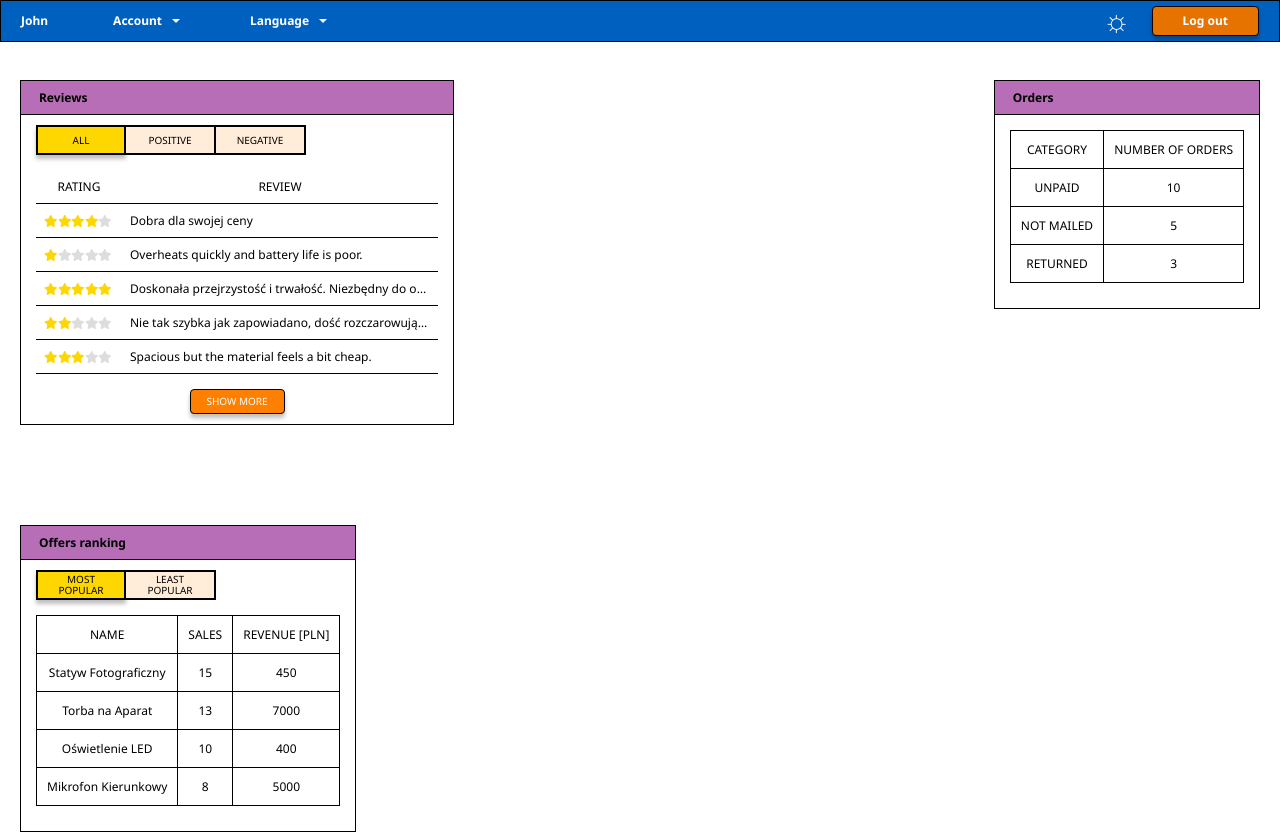
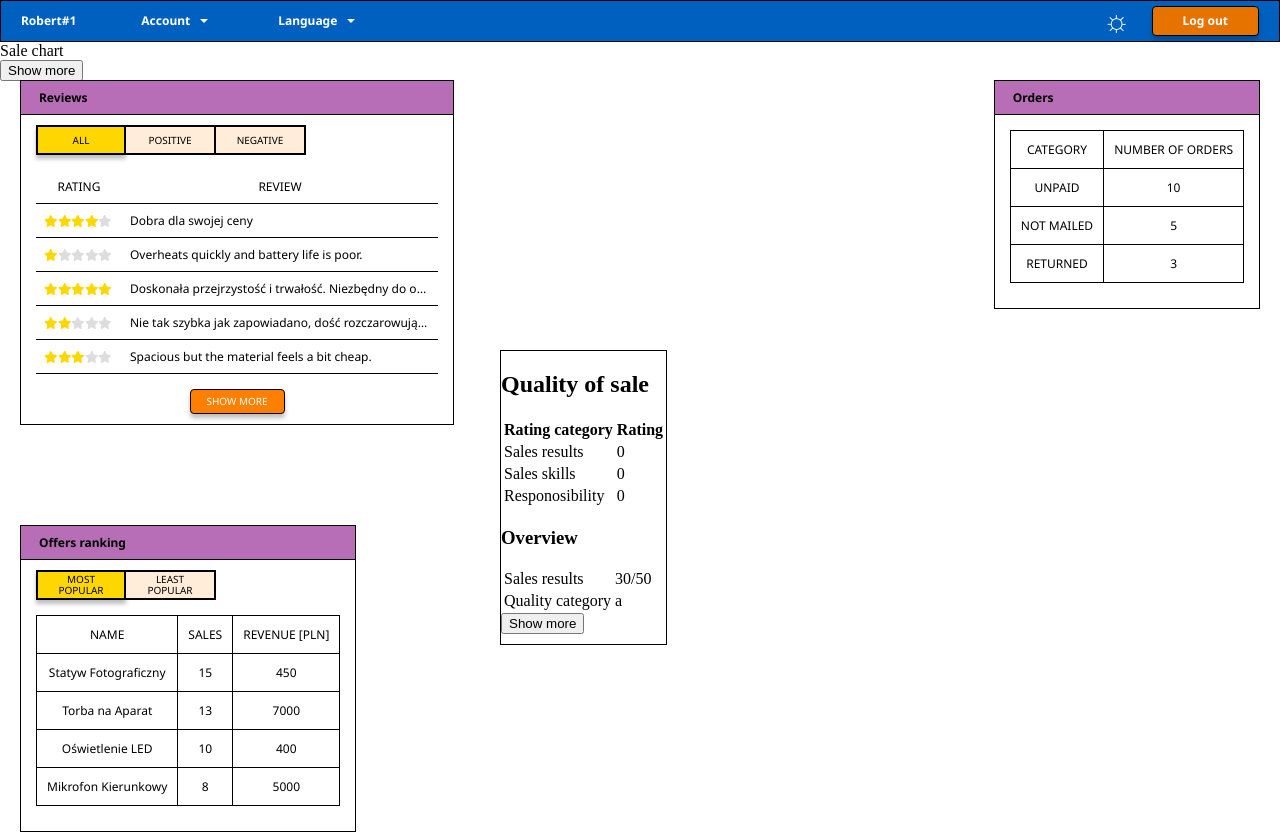
Before and after one commit to PetrashU/Dashboard, a React (Create React App) app in the folder seller-dashboard-app/: page / in a window 1280 px wide. Both pictures are taken after typing "Sample", "Sample123" into the empty fields and a click on the button "ZALOGUJ". Built offline with nearby package versions, Linux system fonts and the light colour scheme.

Commit message:
Translating salesChartWidg and saleQualityWidg

```diff
--- a/seller-dashboard-app/package.json
+++ b/seller-dashboard-app/package.json
@@ -3,6 +3,8 @@
   "version": "0.1.0",
   "private": true,
   "dependencies": {
+    "@fortawesome/free-solid-svg-icons": "^6.5.1",
+    "@fortawesome/react-fontawesome": "^0.2.0",
     "@reduxjs/toolkit": "^2.0.1",
     "@testing-library/jest-dom": "^5.17.0",
     "@testing-library/react": "^13.4.0",
@@ -11,6 +13,7 @@
     "@types/node": "^16.18.68",
     "@types/react": "^18.2.43",
     "@types/react-dom": "^18.2.17",
+    "fortawesome": "^0.0.1-security",
     "react": "^18.2.0",
     "react-dom": "^18.2.0",
     "react-redux": "^9.0.4",
--- a/seller-dashboard-app/src/component/navbar/Navbar.tsx
+++ b/seller-dashboard-app/src/component/navbar/Navbar.tsx
@@ -45,7 +45,7 @@ const Navbar = () => {
         dispatch(changeLanguage(newlanguage));
     }
     const handleAccountChange = () => {
-
+        // dispatch(changeAcc({ onSele }))
     }
 
     return (
--- a/seller-dashboard-app/src/component/widget/SaleQualityWidg.tsx
+++ b/seller-dashboard-app/src/component/widget/SaleQualityWidg.tsx
@@ -1,8 +1,54 @@
 import React from 'react'
+import { useSelector } from 'react-redux'
+import { RootState } from '../../redux/store/store'
+import { translateUtil } from '../../util/translateUtil'
 
 const SaleQualityWidg = () => {
+  const language = useSelector((state : RootState) => {
+      return state.language.currentLanguage;
+  })
+  const data : any = translateUtil({ lang : language, wdg : "saleQualityWidg"})
+
   return (
-    <div>SaleQualityWidg</div>
+    <div className='sale-quality-wdg'>
+      <h2>{ data?.qualityOfSale }</h2>
+      <table>
+        <thead>
+          <tr>
+            <th>{  data?.ratingCategory }</th>
+            <th>{  data?.rating }</th>
+          </tr>
+        </thead>
+        <tbody>
+            <tr>
+              <td>{  data?.salesResults }</td>
+              <td>0</td>
+            </tr>
+            <tr>
+              <td>{  data?.salesSkills }</td>
+              <td>0</td>
+            </tr>
+            <tr>
+              <td>{  data?.responsibility }</td>
+              <td>0</td>
+            </tr>
+        </tbody>
+      </table>
+      <h3>{ data?.overview }</h3>
+      <table>
+        <tbody>
+          <tr>
+            <td>{ data?.salesResults }</td>
+            <td>30/50</td>
+          </tr>
+          <tr>
+            <td>{ data?.qualityCategory }</td>
+            <td>a</td>
+          </tr>
+        </tbody>
+      </table>
+      <button>{ data?.showMore } </button>
+    </div>
   )
 }
 
--- a/seller-dashboard-app/src/component/widget/SalesChartWidg.tsx
+++ b/seller-dashboard-app/src/component/widget/SalesChartWidg.tsx
@@ -1,8 +1,21 @@
 import React from 'react'
+import { useSelector } from 'react-redux'
+import { useSearchParams } from 'react-router-dom'
+import { RootState } from '../../redux/store/store'
+import { translateUtil } from '../../util/translateUtil'
 
 const SalesChartWidg = () => {
+  const languge = useSelector((state : RootState) => {
+      return state.language.currentLanguage
+  })
+  const data : any= translateUtil({ lang : languge , wdg : "salesChartWidg"})
   return (
-    <div>SalesChartWidg</div>
+    <div className='sales-chart-widg'>
+      <div className='widg-title'>
+        { data.saleChartTitle }
+      </div>
+      <button>{ data.showMore }</button>
+    </div>
   )
 }
 
--- a/seller-dashboard-app/src/component/widget/widgets.css
+++ b/seller-dashboard-app/src/component/widget/widgets.css
@@ -1,6 +1,7 @@
 .reviews-container,
 .offers-rank-widget,
-.orders-widget {
+.orders-widget,
+.sale-quality-wdg {
     position: absolute;
     border: 1px solid black;
     padding-bottom: 10px;
@@ -20,7 +21,10 @@
     top: 80px;
     right: 20px;
 }
-
+.sale-quality-wdg {
+    top : 350px;
+    left: 500px;
+}
 
 .widget-title {
     background-color: #80008091;
--- a/seller-dashboard-app/src/page/dashboard/Dashboard.tsx
+++ b/seller-dashboard-app/src/page/dashboard/Dashboard.tsx
@@ -3,6 +3,8 @@ import Navbar from '../../component/navbar/Navbar'
 import ReviewsWidget from '../../component/widget/ReviewsWidg'
 import OffersRankWidget from '../../component/widget/OffersRankWidg'
 import OrdersWidg from '../../component/widget/OrdersWidg'
+import SaleQualityWidg from '../../component/widget/SaleQualityWidg'
+import SalesChartWidg from '../../component/widget/SalesChartWidg'
 
 const Dashboard = () => {
   return (
@@ -11,6 +13,8 @@ const Dashboard = () => {
         <ReviewsWidget/>
         <OffersRankWidget/>
         <OrdersWidg/>
+        <SaleQualityWidg/>
+        <SalesChartWidg/>
     </div>
   )
 }
--- a/seller-dashboard-app/src/redux/reducer/authSlice.ts
+++ b/seller-dashboard-app/src/redux/reducer/authSlice.ts
@@ -1,5 +1,6 @@
-import { createSlice } from "@reduxjs/toolkit";
+import { createSlice, PayloadAction } from "@reduxjs/toolkit";
 import { loginService, logoutService, reLoginService } from "../service/loginService";
+
 export type AuthType = {
     isAuthenticated : boolean,
     profiles : string[],
@@ -9,7 +10,7 @@ export type AuthType = {
 const initAuth : AuthType= {
     isAuthenticated : false,
     profiles : ["Robert#1", "Janusz#2"],
-    user : "John"
+    user : "Robert#1"
 }
 
 export const authSlice = createSlice({
@@ -24,6 +25,9 @@ export const authSlice = createSlice({
         },
         logout : (state : AuthType) => {
             logoutService(state)
+        },
+        changeAcc : (state : AuthType, action : PayloadAction<string>) => {
+            state.user = action.payload
         }
     }
 })
--- /dev/null
+++ b/seller-dashboard-app/src/util/translateUtil.ts
@@ -0,0 +1,61 @@
+export const translateUtil = ({ lang, wdg } : { lang : string, wdg : string }) => {
+    if(wdg === "saleQualityWidg") {
+        return translateSaleQualityWidg(lang);
+    } else if(wdg === "salesChartWidg") {
+        return translateSalesChartWidg(lang);
+    }
+}
+
+const translateSalesChartWidg = (lang : string) => {
+    if(lang === "Polish") {
+        return {
+            saleChartTitle : "Wykres sprzedaży",
+            chartMeasure : "Miara wykresu",
+            presentationType : "Prezentacja",
+            barChart : "Wykres słupkowy",
+            linearChar : "Wykres liniowy",
+            showMore : "Pokaż więcej",
+        }
+    } else if(lang === "English") {
+        return {
+            saleChartTitle : "Sale chart",
+            chartMeasure : "Chart measure",
+            presentationType : "Presentation type",
+            barChart : "Bar chart",
+            linearChar : "Linear chart",
+            showMore : "Show more",
+        }
+    } else {}
+}
+
+const translateSaleQualityWidg = (lang : string) => {
+    if(lang === "Polish") {
+        return {
+            qualityOfSale : "Jakość sprzedaży",
+            ratingCategory : "Kategoria oceny",
+            rating : "Ocena",
+            salesResults : "Wyniki sprzedaży",
+            salesSkills : "Umiejętności sprzedażowe",
+            responsibility : "Odpowiedzialność",
+            overview : "Podsumowanie",
+            ratingQuality : "Ocena jakości",
+            qualityCategory : "Kategoria jakości",
+            showMore : "Zobacz więcej"
+        }
+    } else if(lang === "English") {
+        return {
+            qualityOfSale : "Quality of sale",
+            ratingCategory : "Rating category",
+            rating : "Rating",
+            salesResults : "Sales results",
+            salesSkills : "Sales skills",
+            responsibility : "Responosibility",
+            overview : "Overview",
+            ratingQuality : "Quality rating",
+            qualityCategory : "Quality category",
+            showMore : "Show more"
+        }
+    } else {
+        return {}
+    }
+}
```
Also changed, not shown: seller-dashboard-app/src/page/login/Login.tsx (line endings or trailing spaces), 1 other file (tests, documents, lock files or other folders).
